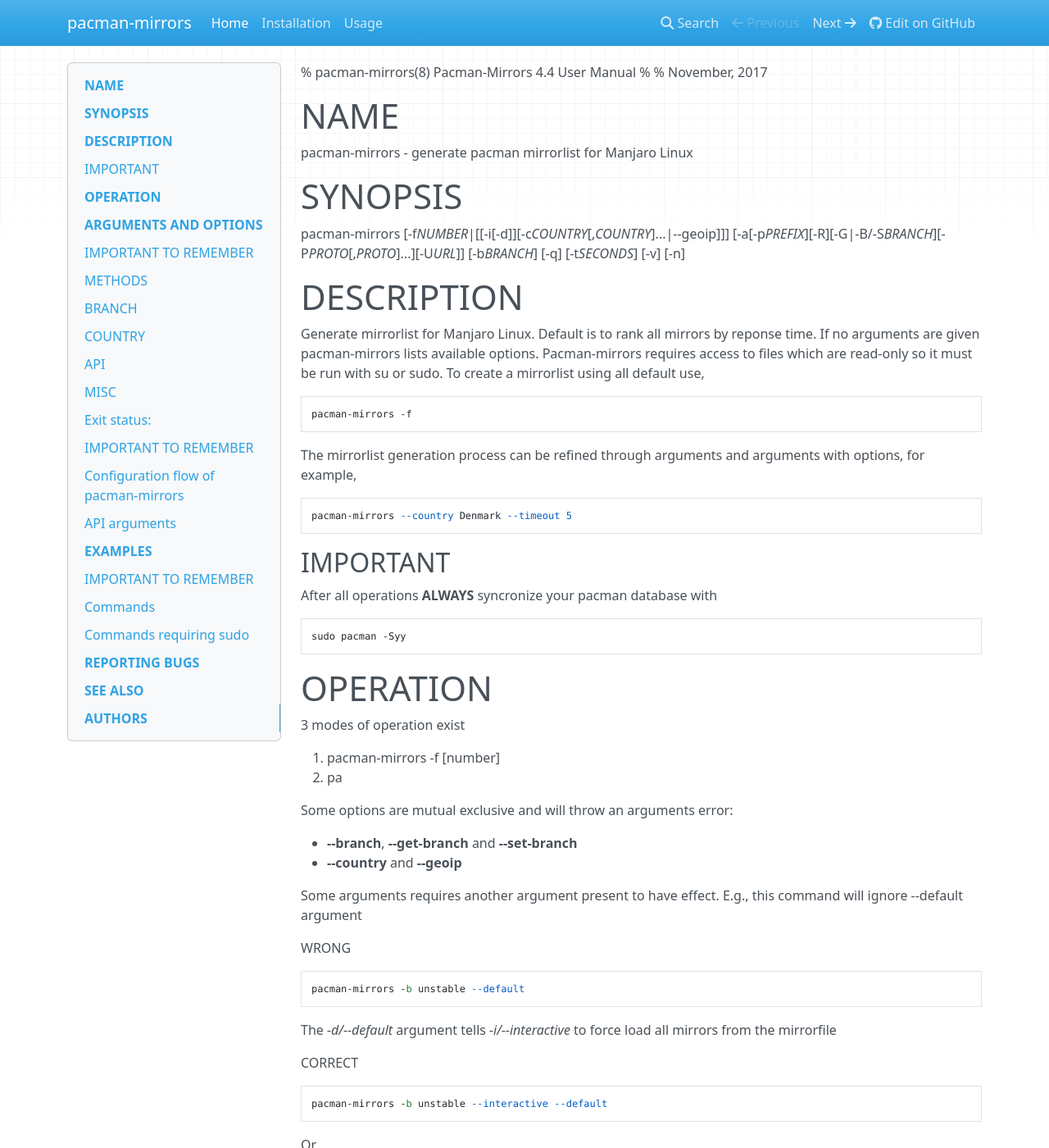
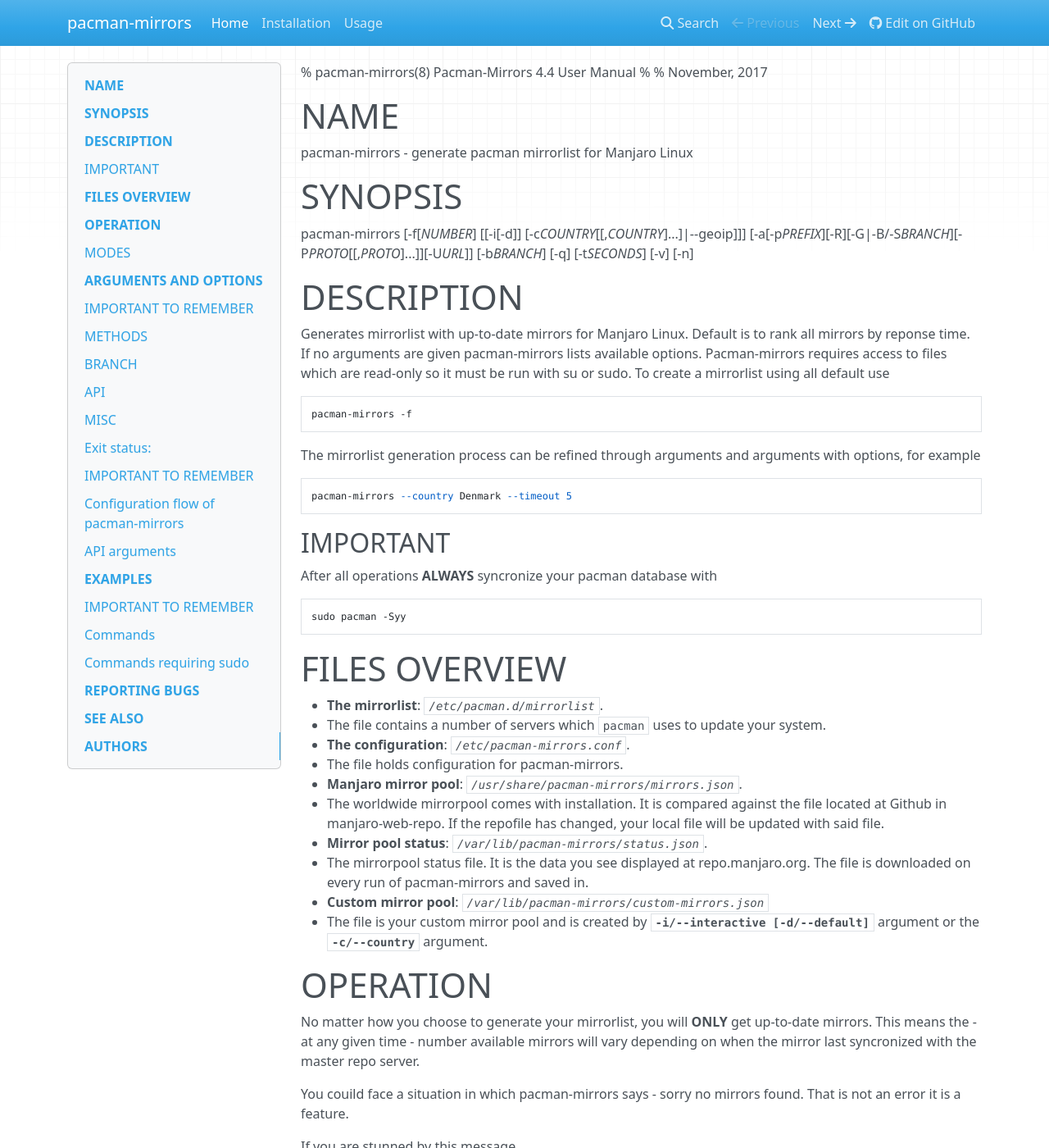
Before and after one commit to manjaro/pacman-mirrors, an MkDocs documentation site: the page built from docs/index.md, in a window 1280 px wide and 1400 px high. Shown: the whole window at 82% size. Built offline with MkDocs 1.6.1, drawn with Linux system fonts in a browser that asks for light colours; nearby versions of some CDN libraries; old or Windows-style settings are respelled for this version of MkDocs; some of the changed text lies outside the part shown.

Commit message:
updated docs

```diff
--- a/docs/index.md
+++ b/docs/index.md
@@ -7,21 +7,21 @@
 pacman-mirrors - generate pacman mirrorlist for Manjaro Linux
 
 # SYNOPSIS
-pacman-mirrors [-f*NUMBER*|[[-i[-d]][-c*COUNTRY*[,*COUNTRY*]...|--geoip]]]
-[-a[-p*PREFIX*][-R][-G|-B/-S*BRANCH*][-P*PROTO*[,*PROTO*]...][-U*URL*]]
+pacman-mirrors [-f[*NUMBER*] [[-i[-d]] [-c*COUNTRY*[[,*COUNTRY*]...]|--geoip]]]
+[-a[-p*PREFIX*][-R][-G|-B/-S*BRANCH*][-P*PROTO*[[,*PROTO*]...]][-U*URL*]]
 [-b*BRANCH*] [-q] [-t*SECONDS*] [-v] [-n]
 
 
 # DESCRIPTION
 
-Generate mirrorlist for Manjaro Linux. Default is to rank all mirrors by reponse time.
+Generates mirrorlist with up-to-date mirrors for Manjaro Linux. Default is to rank all mirrors by reponse time.
 If no arguments are given pacman-mirrors lists available options.
 Pacman-mirrors requires access to files which are read-only so it must be run with su or sudo.
-To create a mirrorlist using all default use,
+To create a mirrorlist using all default use
 
     pacman-mirrors -f
 
-The mirrorlist generation process can be refined through arguments and arguments with options, for example,
+The mirrorlist generation process can be refined through arguments and arguments with options, for example
 
     pacman-mirrors --country Denmark --timeout 5
 
@@ -30,18 +30,51 @@
 
     sudo pacman -Syy
 
+# FILES OVERVIEW
+
+* **The mirrorlist**: *`/etc/pacman.d/mirrorlist`*.
+   * The file contains a number of servers which `pacman` uses to update your system.
+* **The configuration**: *`/etc/pacman-mirrors.conf`*.
+   * The file holds configuration for pacman-mirrors.
+* **Manjaro mirror pool**: *`/usr/share/pacman-mirrors/mirrors.json`*.
+   * The worldwide mirrorpool comes with installation. It is compared against the file located at Github in manjaro-web-repo. If the repofile has changed, your local file will be updated with said file.
+* **Mirror pool status**: *`/var/lib/pacman-mirrors/status.json`*.
+   * The mirrorpool status file. It is the data you see displayed at repo.manjaro.org. The file is downloaded on every run of pacman-mirrors and saved in.
+* **Custom mirror pool**: *`/var/lib/pacman-mirrors/custom-mirrors.json`*
+   * The file is your custom mirror pool and is created by **`-i/--interactive [-d/--default]`** argument or the **`-c/--country`** argument.
+
 # OPERATION
+No matter how you choose to generate your mirrorlist, you will **ONLY** get up-to-date mirrors.
+This means the - at any given time - number available mirrors will vary depending on when the mirror last syncronized with the master repo server.
 
-3 modes of operation exist
+You couild face a situation in which pacman-mirrors says - sorry no mirrors found. That is not an error it is a feature.
 
-1. pacman-mirrors -f [number]
-2. pa
+If you are stunned by this message
 
+    .: WARNING No mirrors in selection
+    .: INFO The mirrors has not changed
+
+Then you have limited your mirror pool too much and none of your selected mirrors are up-to-date.
+
+**Suggested solutions**:
+* Don't use **`--geoip`**
+* Expand with more countries.
+* Remove protocol limitations if any **`-aPall`**.
+* Reset your list with **`pacman-mirrors -c all`** and then **`pacman-mirrors -f10`**
+
+## MODES
+
+1. The number of mirrors
+   * pacman-mirrors -f [number]
+2. More control (custom mirror pool)
+   * -c COUNTRY[[,COUNTRY]...]
+3. Full control (custom mirror pool)
+   * -i [-d/--default]
 
 Some options are mutual exclusive and will throw an arguments error:
 
 * **--branch**, **--get-branch** and **--set-branch**
-* **--country** and **--geoip**
+* **--country**, **--fasttrack**, **--geoip**
 
 Some arguments requires another argument present to have effect. E.g., this command will ignore --default argument
 
@@ -78,26 +110,19 @@
 For every mirrorlist generation, you **MUST** run *pacman -Syy*.
 
 ## METHODS
--f, \--fasttrack *NUMBER*
-:   Generates an up-to-date mirrorlist for the users current selected branch, mirrors are randomly selected from the users current mirrorfile, either a custom mirror file or the default status file, the randomly selected mirrors are ranked by their current access time. The higher number the higher possibility of a fast mirror. If the number 0 is used - it is understood that all mirrors mirrors should be used.
+-c, \--country *COUNTRY* [[*COUNTRY*]...]
+:   Creates a custom mirror pool with supplied countries.
+
+-f, \--fasttrack [*NUMBER*]
+:   Generates a random mirrorlist for the users current selected branch, mirrors are randomly selected from the users current mirror pool, either a custom pool or the default pool, the randomly selected mirrors are ranked by their current access time. The higher number the higher possibility of a fast mirror. If a number is given the resulting mirrorlist contains that number of servers.
 
 -i, \--interactive [--default]
-:   This is a function designed to leave full control for mirrors and protocols to the user. This function **DOES NOT** take into consideration up-to-date mirrors. The addition argument **--default** forces pacman-mirrors to load the default mirror file and ignore any preset custom-mirrors file, thus allowing for reselecting mirrors for a new custom mirror file.
+:   This is a function designed to leave full control over countries, mirrors and protocols to the user. This function **DOES NOT** take into consideration up-to-date mirrors. The optional **--default** forces pacman-mirrors to load the default mirror file and ignore any preset custom pool, thus allowing for reselecting mirrors for a new custom pool.
 
 ## BRANCH
 
 -b, \--branch *BRANCH*
 :   Temporarily use another branch, *stable*, *testing* or *unstable*. The branch is reset with next run of pacman-mirrors.
-
-## COUNTRY
--c, \--country *COUNTRY* [*COUNTRY*] ...
-:   Specifiy a country or a list of countries. The list of countries is saved as a custom mirrorfile and the configuration is set to *Custom*
-
-\--geoip
-:   Use geolocation if possible, if geoip is not available all mirrors.
-
--l, \--list, \--country-list
-:   Lists available mirror countries.
 
 ## API
 
@@ -124,8 +149,14 @@
 
 ## MISC
 
+\--geoip
+:   Use geolocation if possible, if geoip is not available all mirrors.
+
 -h, \--help
 :   Show the help message
+
+-l, \--list, \--country-list
+:   Lists available mirror countries.
 
 -m, \--method *METHOD*
 :   Default method is *rank* but *random* can be selected.
```
Also changed, not shown: other parts of docs/index.md (+2 -3 lines).
